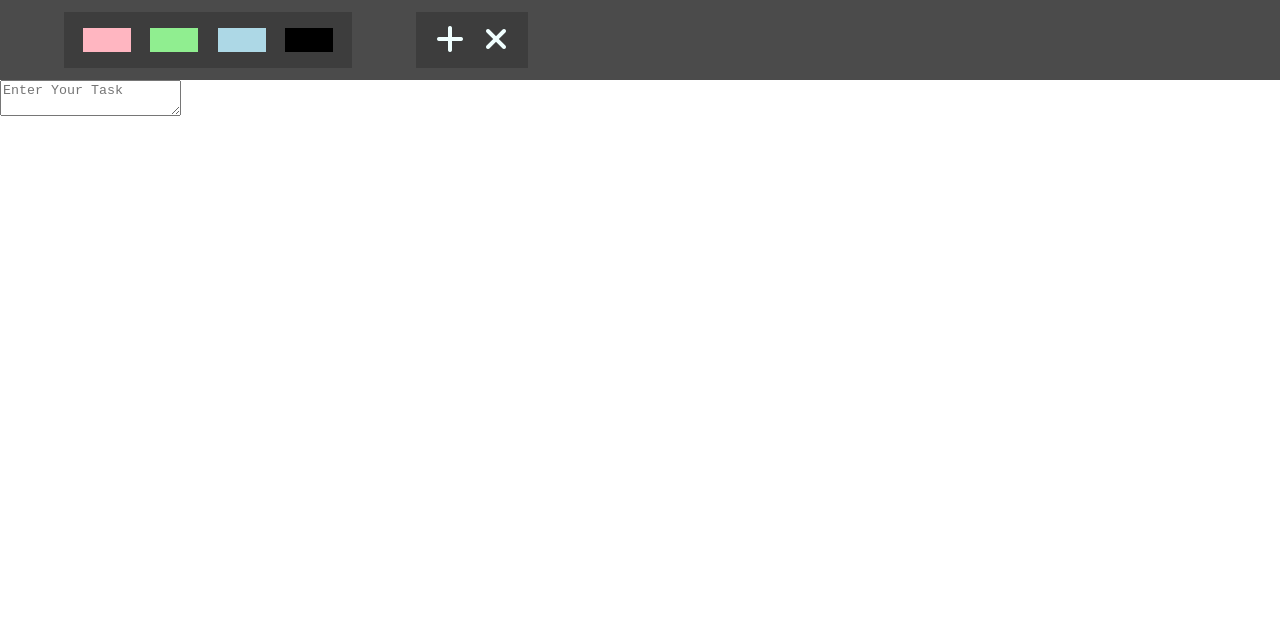
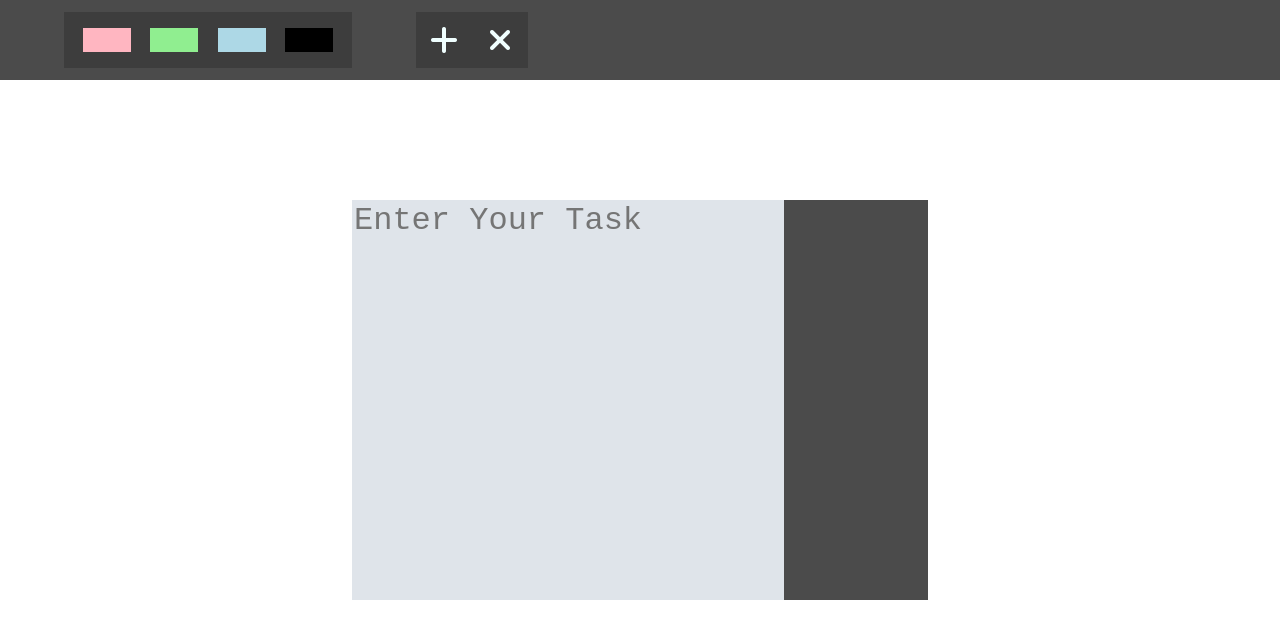
Before and after one commit to shivamshankarpandey100/Web_devlopment, a plain HTML site: page Browser/Jira/index.html in a window 1280 px wide. Drawn offline with Linux system fonts and the light colour scheme.

Commit message:
:lock::memo: Text Area created :memo::lock:

```diff
--- a/Browser/Jira/index.html
+++ b/Browser/Jira/index.html
@@ -34,7 +34,7 @@
 
     </div>
     <!-- Modal containere-->
-<div>
+<div class="modal-cont">
     <textarea placeholder="Enter Your Task" id="" cols="20" rows="2"></textarea>
     <div class="priority-color-cont">
         <div class="lightpink"></div>
--- a/Browser/Jira/style.css
+++ b/Browser/Jira/style.css
@@ -50,4 +50,43 @@ body{
 .action-btn-cont>*{
     color:azure;
     font-size:2rem;
+    display: flex;
+    align-items: center;
+    justify-content: center;
+    width: 50%;
+    height: 100%;
 }
+
+
+.toolbox-cont-color>*:hover,.action-btn-cont>*:hover{
+    background-color: #485460;
+}
+
+.modal-cont{
+    height: 50vh;
+    width: 45vw;
+    background-color: lightblue;
+    position: absolute;
+    top:calc((100vh - 50vh)/2);
+    left:calc((100vw - 45vw)/2);
+    display: flex;
+    flex-direction: row;
+}
+textarea{
+    height: 100%;
+    width: 75%;
+    background-color:#dfe4ea;
+    font-size: 2rem;
+    border: none;
+    outline: none;
+    resize: none;
+}
+
+.priority-color-cont{
+    height: 100%;
+    width: 25%;
+    background-color: #4b4b4b;
+    /* display: flex;
+    flex-direction: column; */
+
+}
```
